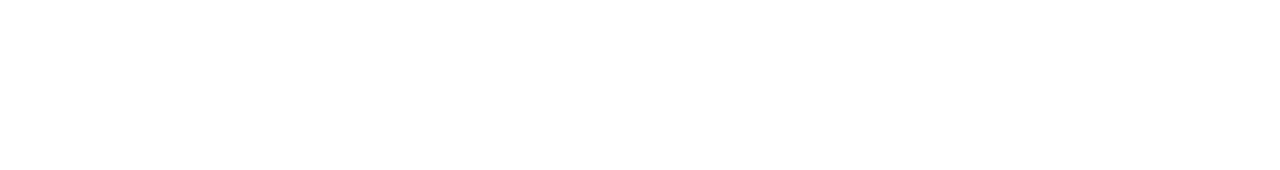
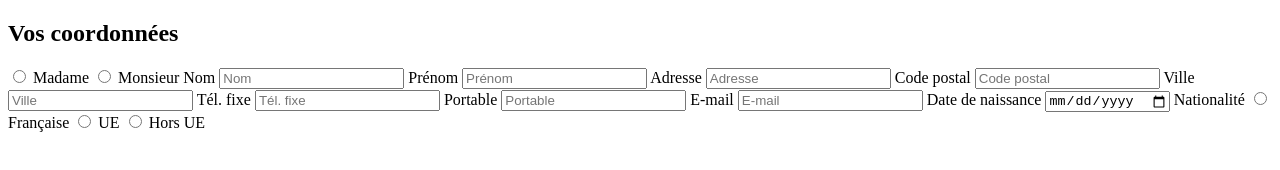
Before and after one commit to SarahHayat/html-css, a plain HTML site: page formulaire.html in a window 1280 px wide. Drawn offline with Linux system fonts and the light colour scheme.

Commit message:
HTML "your details"

```diff
--- a/formulaire.html
+++ b/formulaire.html
@@ -8,6 +8,37 @@
 
 <body>
 
+    <h2>Vos coordonnées</h2>
+    <form method="post">
+        <input type="radio" id="madame" name="civilite" value="madame" />
+        <label for="madame">Madame</label>
+        <input type="radio" id="monsieur" name="civilite" value="madame" />
+        <label for="madame">Monsieur</label>
+        <label for="nom">Nom</label>
+        <input type="text" id="nom" placeholder="Nom">
+        <label for="prenom">Prénom</label>
+        <input type="text" id="prenom" placeholder="Prénom">
+        <label for="adresse">Adresse</label>
+        <input type="text" id="adresse" placeholder="Adresse">
+        <label for="cp">Code postal</label>
+        <input type="text" id="cp" placeholder="Code postal">
+        <label for="ville">Ville</label>
+        <input type="text" id="ville" placeholder="Ville">
+        <label for="telfixe">Tél. fixe</label>
+        <input type="tel" id="telfixe" placeholder="Tél. fixe">
+        <label for="portable">Portable</label>
+        <input type="tel" id="portable" placeholder="Portable">
+        <label for="mail">E-mail</label>
+        <input type="email" id="mail" placeholder="E-mail">
+        <label for="datenaissance">Date de naissance</label>
+        <input type="date" id="datenaissance" placeholder="Date de naissance">
+        <label for="nationalité">Nationalité</label>
+        <input type="radio" id="francaise" name="nationalité" value="francaise" />
+        <label for="francaise">Française</label>
+        <input type="radio" id="UE" name="nationalité" value="UE" />
+        <label for="UE">UE</label>
+        <input type="radio" id="horsUE" name="nationalité" value="horsUE" />
+        <label for="horsUE">Hors UE</label>
 
 
 </body>
```
